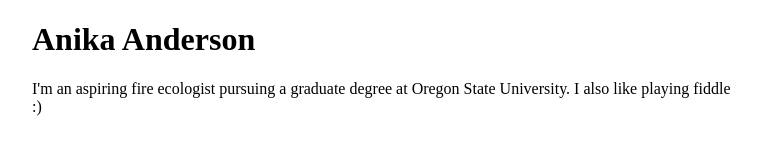
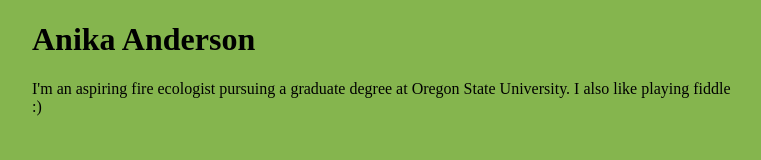
Before and after one commit to anika-anderson/anika-anderson.github.io, a plain HTML site: page index.html in a window 1280 px wide. Shown: the whole page, without its empty margins (258-1019 px from the left). Drawn offline with Linux system fonts and the light colour scheme.

Commit message:
add background color

```diff
--- a/style.css
+++ b/style.css
@@ -2,4 +2,5 @@ body {
     max-width: 700px;
     margin: 0px auto;
     padding: 0px 15px;
+    background-color: #85b54e;
 }
```
